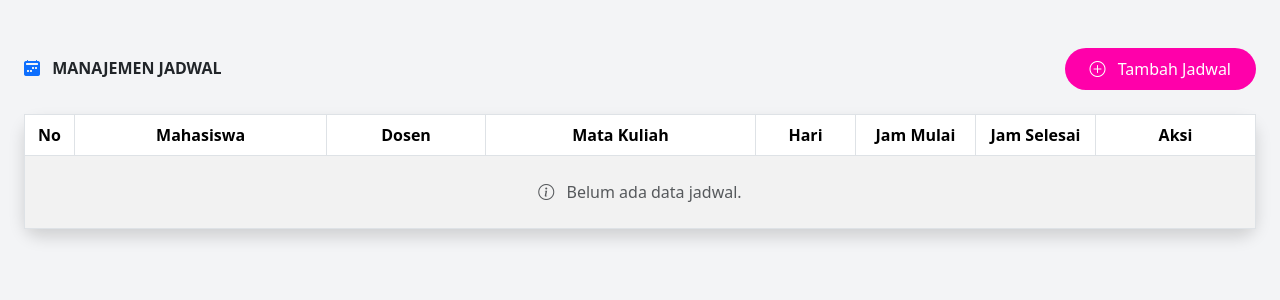
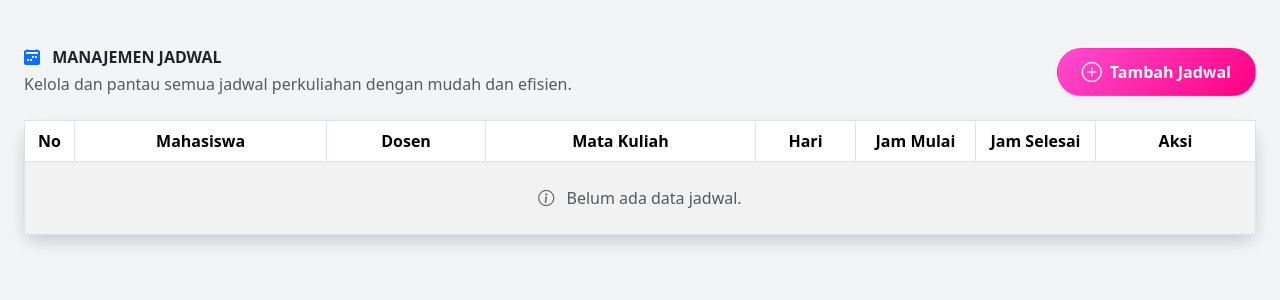
Before and after one commit to ArifbillahKamil/RBAC-Project, a Flask app: page /admin/jadwal/ in a window 1280 px wide. Shown: the part 56-356 px from the top of the page. Run offline with Flask 3, Linux system fonts and the light colour scheme; the visitor is signed in with stand-in values (Sample User, id 1); data that the repository does not hold is empty; some libraries are stand-ins or nearby versions.

Commit message:
perubahan jadwal list

```diff
--- a/templates/jadwal_list.html
+++ b/templates/jadwal_list.html
@@ -5,30 +5,49 @@
 {% block content %}
 <link rel="stylesheet" href="https://cdn.jsdelivr.net/npm/bootstrap-icons@1.10.5/font/bootstrap-icons.css" />
 
+<style>
+  .btn-gradient {
+    background: linear-gradient(135deg, #ff4dd2, #ff0080);
+    color: white;
+    transition: all 0.3s ease;
+  }
+
+  .btn-gradient:hover {
+    background: linear-gradient(135deg, #e60073, #cc0066);
+    transform: scale(1.03);
+  }
+</style>
+
 <div class="container mt-5">
+  <!-- Header Section -->
   <div class="d-flex justify-content-between align-items-center mb-4">
-    <h3 class="fw-bold text-uppercase text-dark">
-      <i class="bi bi-calendar2-week-fill me-2 text-primary"></i> Manajemen Jadwal
-    </h3>
-    <a href="{{ url_for('admin_jadwal.tambah_jadwal') }}" class="btn text-white px-4 py-2 rounded-pill" style="background-color: #ff00aa;">
-      <i class="bi bi-plus-circle me-2"></i> Tambah Jadwal
+    <div>
+      <h3 class="fw-bold text-uppercase text-dark mb-1">
+        <i class="bi bi-calendar2-week-fill me-2 text-primary"></i> Manajemen Jadwal
+      </h3>
+      <p class="text-muted mb-0">Kelola dan pantau semua jadwal perkuliahan dengan mudah dan efisien.</p>
+    </div>
+    <a href="{{ url_for('admin_jadwal.tambah_jadwal') }}"
+       class="btn btn-gradient px-4 py-2 rounded-pill fw-semibold d-flex align-items-center shadow-sm">
+      <i class="bi bi-plus-circle me-2 fs-5"></i> Tambah Jadwal
     </a>
   </div>
 
+  <!-- Table Section -->
   <div class="card shadow border-0 rounded-4">
     <div class="card-body p-0">
       <div class="table-responsive">
         <table class="table table-striped table-bordered mb-0 text-center align-middle">
           <thead class="text-white" style="background-color: #ff00aa;">
             <tr>
-              <th scope="col" style="width: 50px;">No</th>
-              <th scope="col">Mahasiswa</th>
-              <th scope="col">Dosen</th>
-              <th scope="col">Mata Kuliah</th>
-              <th scope="col" style="width: 100px;">Hari</th>
-              <th scope="col" style="width: 120px;">Jam Mulai</th>
-              <th scope="col" style="width: 120px;">Jam Selesai</th>
-              <th scope="col" style="width: 160px;">Aksi</th>
+              <th style="width: 50px;">No</th>
+              <th>Mahasiswa</th>
+              <th>Dosen</th>
+              <th>Mata Kuliah</th>
+              <th style="width: 100px;">Hari</th>
+              <th style="width: 120px;">Jam Mulai</th>
+              <th style="width: 120px;">Jam Selesai</th>
+              <th style="width: 160px;">Aksi</th>
             </tr>
           </thead>
           <tbody>
@@ -57,7 +76,7 @@
             </tr>
             {% else %}
             <tr>
-              <td colspan="8" class="py-4 text-muted">
+              <td colspan="8" class="py-4 text-muted text-center">
                 <i class="bi bi-info-circle me-2"></i> Belum ada data jadwal.
               </td>
             </tr>
```
